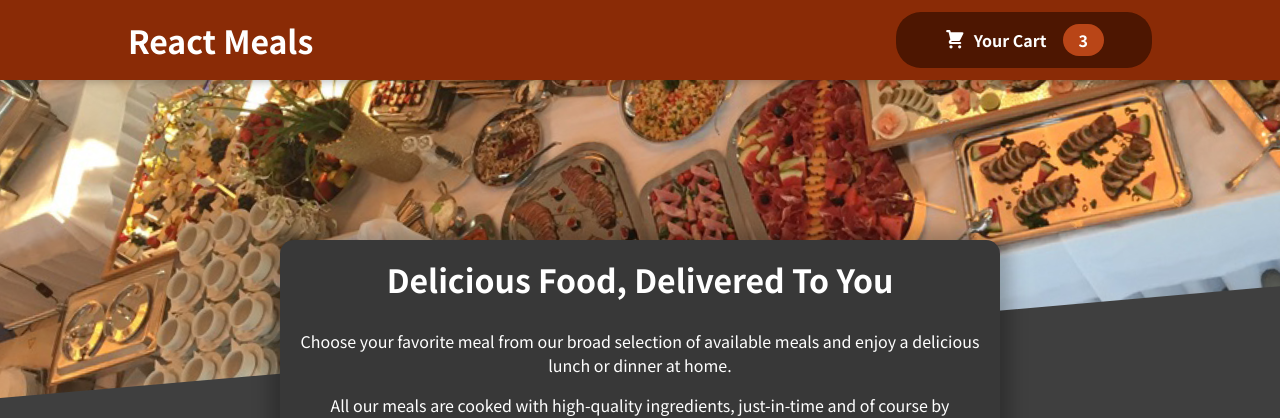
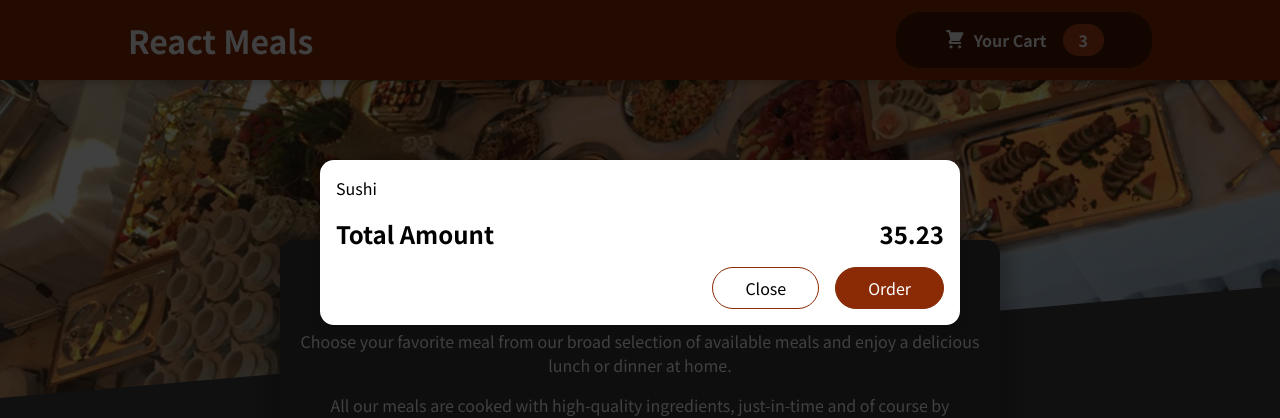
Before and after one commit to Sammy970/Food-Order-App-ReactJS, a React (Create React App) app: page / in a window 1280 px wide. Shown: the top 418 px of the page. Built offline with nearby package versions, Linux system fonts and the light colour scheme.

Commit message:
Added Modal and Modal.module.css for CART

```diff
--- a/public/index.html
+++ b/public/index.html
@@ -28,6 +28,7 @@
   </head>
   <body>
     <noscript>You need to enable JavaScript to run this app.</noscript>
+    <div id="overlays"></div>
     <div id="root"></div>
     <!--
       This HTML file is a template.
--- a/src/App.js
+++ b/src/App.js
@@ -1,9 +1,13 @@
+import { React } from "react";
+
 import Header from "./components/Layout/Header";
 import Meals from "./components/Meals/Meals";
+import Cart from "./components/Cart/Cart";
 
 function App() {
   return (
     <>
+      <Cart />
       <Header />
       <main>
         <Meals />
--- /dev/null
+++ b/src/components/Cart/Cart.js
@@ -0,0 +1,29 @@
+import React from "react";
+import classes from "./Cart.module.css";
+import Modal from "../UI/Modal";
+
+const Cart = (props) => {
+  const cartItems = (
+    <ul className={classes["cart-items"]}>
+      {[{ id: "c1", name: "Sushi", amount: 2, price: 12.99 }].map((item) => {
+        return <li>{item.name}</li>;
+      })}
+    </ul>
+  );
+
+  return (
+    <Modal>
+      {cartItems}
+      <div className={classes.total}>
+        <span>Total Amount</span>
+        <span>35.23</span>
+      </div>
+      <div className={classes.actions}>
+        <button className={classes["button-alt"]}>Close</button>
+        <button className={classes.button}>Order</button>
+      </div>
+    </Modal>
+  );
+};
+
+export default Cart;
--- /dev/null
+++ b/src/components/Cart/Cart.module.css
@@ -0,0 +1,46 @@
+.cart-items {
+  list-style: none;
+  margin: 0;
+  padding: 0;
+  max-height: 20rem;
+  overflow: auto;
+}
+
+.total {
+  display: flex;
+  justify-content: space-between;
+  align-items: center;
+  font-weight: bold;
+  font-size: 1.5rem;
+  margin: 1rem 0;
+}
+
+.actions {
+  text-align: right;
+}
+
+.actions button {
+  font: inherit;
+  cursor: pointer;
+  background-color: transparent;
+  border: 1px solid #8a2b06;
+  padding: 0.5rem 2rem;
+  border-radius: 25px;
+  margin-left: 1rem;
+}
+
+.actions button:hover,
+.actions button:active {
+  background-color: #5a1a01;
+  border-color: #5a1a01;
+  color: white;
+}
+
+.actions .button--alt {
+  color: #8a2b06;
+}
+
+.actions .button {
+  background-color: #8a2b06;
+  color: white;
+}
--- /dev/null
+++ b/src/components/UI/Modal.js
@@ -0,0 +1,30 @@
+import React from "react";
+import classes from "./Modal.module.css";
+import ReactDom from "react-dom";
+
+const Backdrop = (props) => {
+  return <div className={classes.backdrop}></div>;
+};
+const ModalOverlay = (props) => {
+  return (
+    <div className={classes.modal}>
+      <div className={classes.content}>{props.children}</div>
+    </div>
+  );
+};
+
+const portalElement = document.getElementById("overlays");
+
+const Modal = (props) => {
+  return (
+    <>
+      {ReactDom.createPortal(<Backdrop />, portalElement)}
+      {ReactDom.createPortal(
+        <ModalOverlay>{props.children}</ModalOverlay>,
+        portalElement
+      )}
+    </>
+  );
+};
+
+export default Modal;
--- /dev/null
+++ b/src/components/UI/Modal.module.css
@@ -0,0 +1,40 @@
+.backdrop {
+  position: fixed;
+  top: 0;
+  left: 0;
+  width: 100%;
+  height: 100vh;
+  z-index: 20;
+  background-color: rgba(0, 0, 0, 0.75);
+}
+
+.modal {
+  position: fixed;
+  top: 20vh;
+  left: 5%;
+  width: 90%;
+  background-color: white;
+  padding: 1rem;
+  border-radius: 14px;
+  box-shadow: 0 2px 8px rgba(0, 0, 0, 0.25);
+  z-index: 30;
+  animation: slide-down 300ms ease-out forwards;
+}
+
+@media (min-width: 768px) {
+  .modal {
+    width: 40rem;
+    left: calc(50% - 20rem);
+  }
+}
+
+@keyframes slide-down {
+  from {
+    opacity: 0;
+    transform: translateY(-3rem);
+  }
+  to {
+    opacity: 1;
+    transform: translateY(0);
+  }
+}
```
